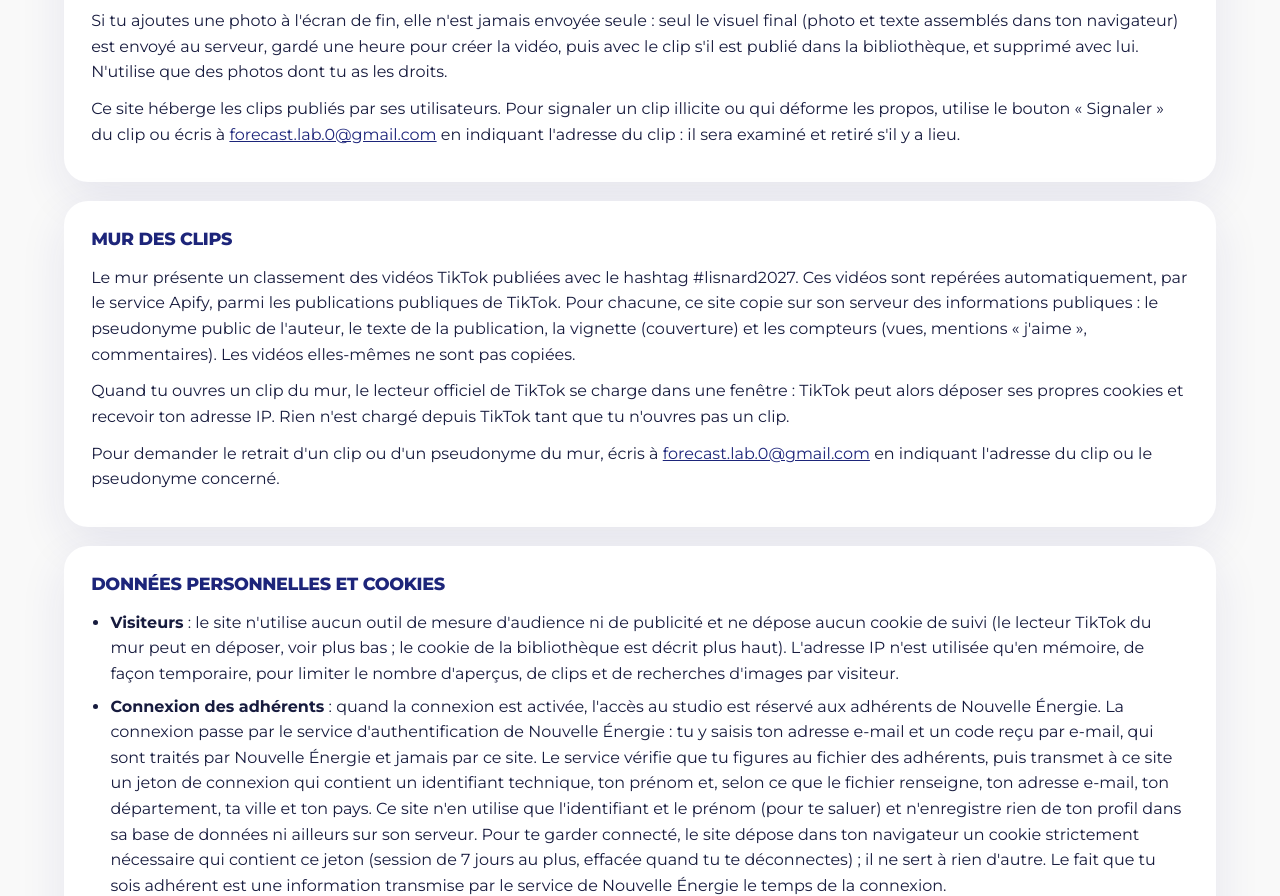
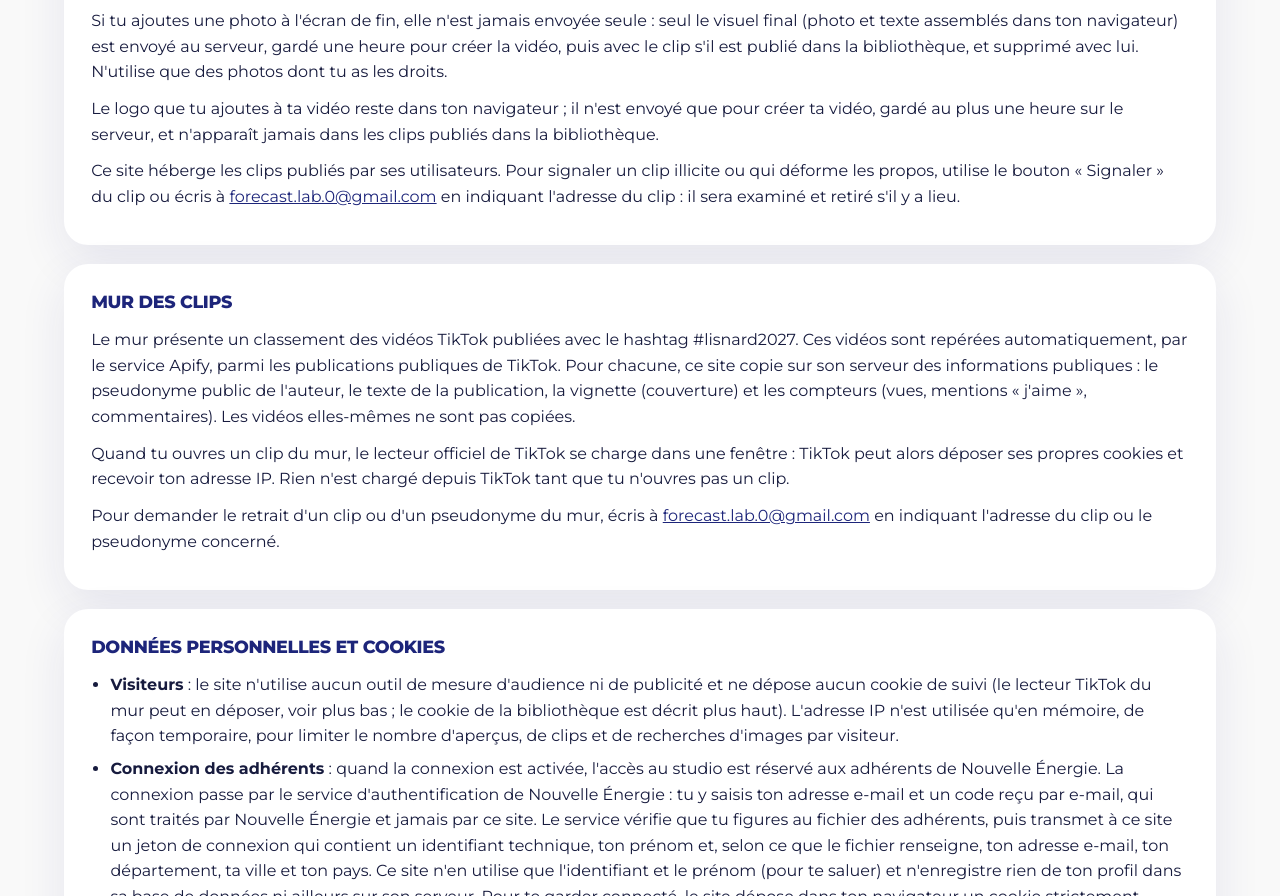
Before and after one commit to Pawzzz78/A-t-il-dit-a, a website: page public/mentions-legales/index.html in a window 1280 px wide. Shown: the part 1757-2653 px from the top of the page. Drawn offline with Linux system fonts and the light colour scheme.

```diff
--- a/public/mentions-legales/index.html
+++ b/public/mentions-legales/index.html
@@ -65,6 +65,7 @@
       <p>Les clips publiés dans la bibliothèque sont visibles par tous (ou seulement par leur auteur s'il les passe en privé), sans nom d'auteur. Chaque clip indique l'interview d'où il provient. La vidéo est gardée 30 jours, puis supprimée : seuls ses réglages (extraits, style, musique, corrections de texte) et son affiche restent, pour pouvoir la recréer.</p>
       <p>Pour reconnaître l'auteur d'un clip sans compte, le site enregistre une empreinte irréversible : celle de ton identifiant d'adhérent si tu es connecté, sinon celle d'un code aléatoire gardé dans un cookie strictement nécessaire (<code>own</code>, 400 jours au plus), déposé seulement quand tu publies, notes, republies ou signales un clip. Les notes, les signalements (avec leur motif) et les téléchargements sont rattachés à cette empreinte ; un téléchargement sans empreinte est compté avec une empreinte irréversible de ta connexion, et un signalement l'est aussi pour éviter les signalements en double ; cette empreinte est effacée au bout de 90 jours. Le bouton « Effacer mes données » de l'onglet « Mes clips » supprime tes clips, tes notes et tes signalements.</p>
       <p>Si tu ajoutes une photo à l'écran de fin, elle n'est jamais envoyée seule : seul le visuel final (photo et texte assemblés dans ton navigateur) est envoyé au serveur, gardé une heure pour créer la vidéo, puis avec le clip s'il est publié dans la bibliothèque, et supprimé avec lui. N'utilise que des photos dont tu as les droits.</p>
+      <p>Le logo que tu ajoutes à ta vidéo reste dans ton navigateur ; il n'est envoyé que pour créer ta vidéo, gardé au plus une heure sur le serveur, et n'apparaît jamais dans les clips publiés dans la bibliothèque.</p>
       <p>Ce site héberge les clips publiés par ses utilisateurs. Pour signaler un clip illicite ou qui déforme les propos, utilise le bouton « Signaler » du clip ou écris à <a href="mailto:forecast.lab.0@gmail.com">forecast.lab.0@gmail.com</a> en indiquant l'adresse du clip : il sera examiné et retiré s'il y a lieu.</p>
     </section>
 
```
Also changed, not shown: README.md.
